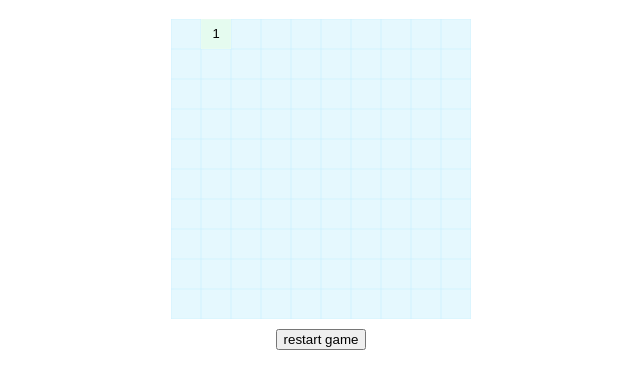
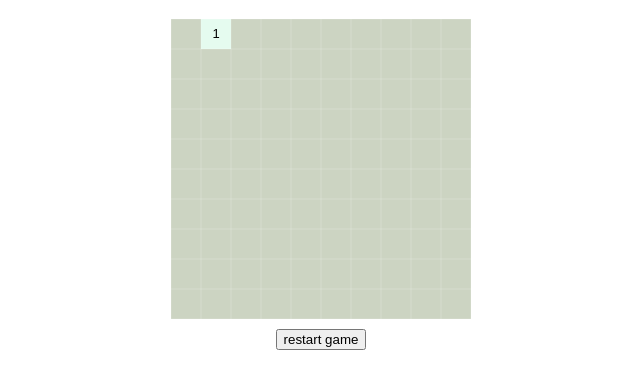
Before and after one commit to easyandme/minimal-minesweeper, a plain HTML site: page index.html in a window 1280 px wide. Both pictures are taken after a click on the element 535 px from the left and 94 px from the top of the page. Shown: the part 61-450 px from the top of the page, without its empty margins (319-959 px from the left). Drawn offline with Linux system fonts and the light colour scheme.

Commit message:
minor fixes

```diff
--- a/index.html
+++ b/index.html
@@ -93,7 +93,7 @@
 
                 // got a number? show it and see if you won
                 if (value > 0) {
-                    target.innerHTML = value
+                    target.innerText = value
                     checkWin()
                 }
 
--- a/styles.css
+++ b/styles.css
@@ -22,8 +22,8 @@ body {
     text-align: center;
     overflow: auto;
     height: 30px;
-    background: #E5F8FE;
-    box-shadow: inset 0 0 1px #89DDFC;
+    background: #ccd4c2;
+    box-shadow: inset 0 0 1px #fff;
     display: inline-block;
     transition: all 0.2s ease-in-out;
     cursor: pointer;
@@ -66,7 +66,7 @@ body {
 
 .cell.flag {
     color: #ffffff;
-    background: #2ecc38;;
+    background: #FF4841;
     font-size: 20px;
 }
 
```
